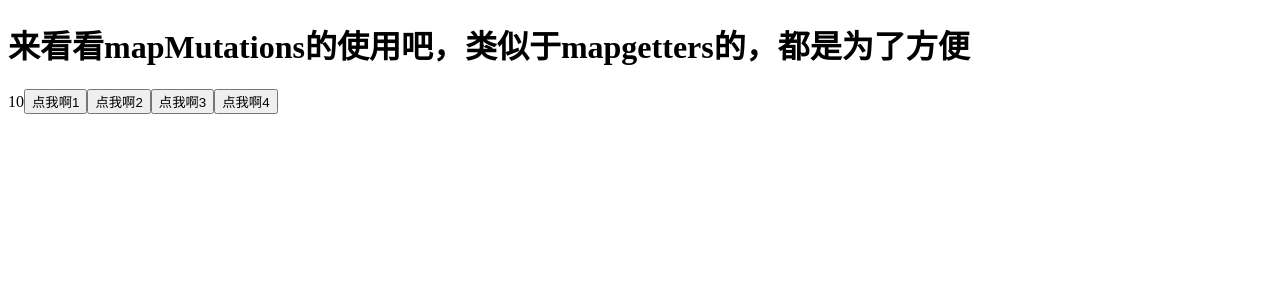
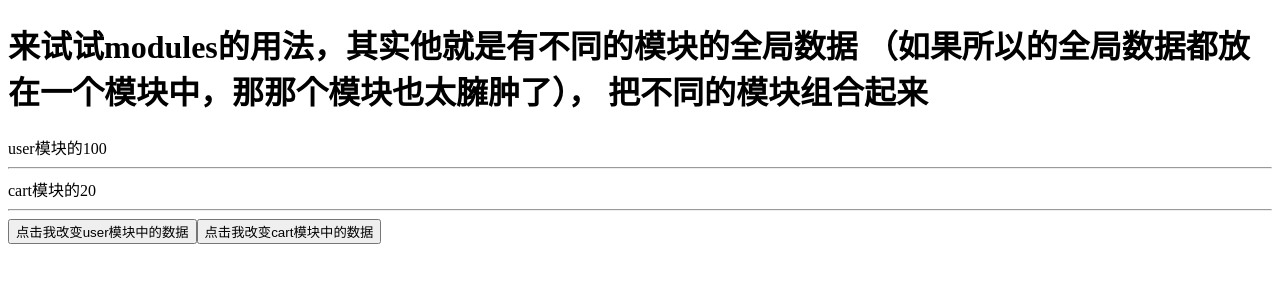
Before and after one commit to wieLai/mydemo, a Vue app: page /#/ in a window 1280 px wide. Shown: the top 300 px of the page. Built offline with nearby package versions, Linux system fonts and the light colour scheme.

Commit message:
modules的使用

```diff
--- a/src/App.vue
+++ b/src/App.vue
@@ -1,23 +1,18 @@
 <template>
   <div class="app">
-<h1>来看看mapMutations的使用吧，类似于mapgetters的，都是为了方便</h1>
-<span>{{count}}</span>
-<!-- <input type="button" value="点我啊1" @click="handleClick1">
-<input type="button" value="点我啊2" @click="handleClick2">
-<input type="button" value="点我啊3" @click="handleClick3">
-<input type="button" value="点我啊4" @click="handleClick4"> -->
-
-<!--注意：：： 名字需要和下面 mapMutations方法结构出来的一样了-->
-<!-- 但是还有一个，我就是还不知道这种方式怎么传参 -->
- <input type="button" value="点我啊1" @click="updateCount1">
-<input type="button" value="点我啊2" @click="updateCount2">
-<input type="button" value="点我啊3" @click="updateCount3">
-<input type="button" value="点我啊4" @click="updateCount4">
+<h1>来试试modules的用法，其实他就是有不同的模块的全局数据
+  （如果所以的全局数据都放在一个模块中，那那个模块也太臃肿了），
+  把不同的模块组合起来</h1>
+<!-- 先试试使用数据 -->
+<span>user模块的{{userCount}}</span> <hr>
+<span>cart模块的{{cartCount}}</span> <hr>
+<input type="button" value="点击我改变user模块中的数据" @click="handleuser">
+<input type="button" value="点击我改变cart模块中的数据" @click="handlecart">
   </div>
 </template>
 
 <script>
-import { mapMutations } from 'vuex'
+
 export default {
   data () {
     return {
@@ -25,32 +20,28 @@ export default {
     }
   },
   computed: {
-    count () {
-      return this.$store.state.count
+    // 使用的时候就是多加一层.
+    userCount () {
+      return this.$store.state.user.userCount
+    },
+    cartCount () {
+      return this.$store.state.cart.cartCount
     }
   },
   methods: {
-    // 普通用法，，，，一个个地写是不是太麻烦了
-    // handleClick1 () {
-    //   this.$store.commit('updateCount1')
-    // },
-    // handleClick2 () {
-    //   this.$store.commit('updateCount2')
-    // },
-    // handleClick3 () {
-    //   this.$store.commit('updateCount3')
-    // },
-    // handleClick4 () {
-    //   this.$store.commit('updateCount4')
-    // }
-
-    // mapMutations只是贴心地为我们提供了少功夫，但是要注意的就是，上面绑定是事件处理函数就需要和
-    // 下面结构出来的名字一样了
-    ...mapMutations(['updateCount1', 'updateCount2', 'updateCount3', 'updateCount4'])
-
+    // 改变user模块中的数据
+    handleuser () {
+      // 先要改变其中对应模块中的数据的时候，就可以像下面那样多加一层路径
+      this.$store.commit('user/adduserCount', 30)
+    },
+    // 改变cart模块中的数据
+    handlecart () {
+      this.$store.commit('cart/addcartCount', 50)
+    }
   },
   mounted () {
-
+    // 如果不知道他的层次，可以直接把this.$store打印出来看看
+    console.log(this.$store)
   }
 }
 </script>
--- /dev/null
+++ b/src/store/cart.js
@@ -0,0 +1,13 @@
+export default {
+  state: {
+    cartCount: 20
+  },
+  mutations: {
+    addcartCount (state, num) {
+      state.cartCount += num
+    }
+  },
+  actions: {
+
+  }
+}
--- a/src/store/index.js
+++ b/src/store/index.js
@@ -1,25 +1,22 @@
+import vuex from 'vuex'
 import Vue from 'vue'
-import vuex from 'vuex'
+// 所有的模块都是在store文件夹下的index下引入就ok
+// 例子用了，cart，user两个模块
+// 先导入
+import cart from './cart'
+import user from './user'
 Vue.use(vuex)
-
 export default new vuex.Store({
 
-  state: {
-    count: 10
-  },
-
-  mutations: {
-    // 就例如我们这里有一大堆，组件需要同步操作state仓库的方法,如果再组件那边我们如果一个个的引入的话
-    // 那就太麻烦了,
-    updateCount1 (state) {
-      console.log(state.count)
-      state.count += 1 // 并不需要return
+  modules: {
+    cart: {
+      // 命名空间
+      namespaced: true,
+      ...cart
     },
-    updateCount2: state => { state.count += 2 },
-    updateCount3: state => { state.count += 3 },
-    updateCount4: state => { state.count += 4 }
-  },
-  actions: {
-
+    user: {
+      namespaced: true,
+      ...user
+    }
   }
 })
--- /dev/null
+++ b/src/store/user.js
@@ -0,0 +1,13 @@
+export default {
+  state: {
+    userCount: 100
+  },
+  mutations: {
+    adduserCount (state, num) {
+      state.userCount += num
+    }
+  },
+  actions: {
+
+  }
+}
```
